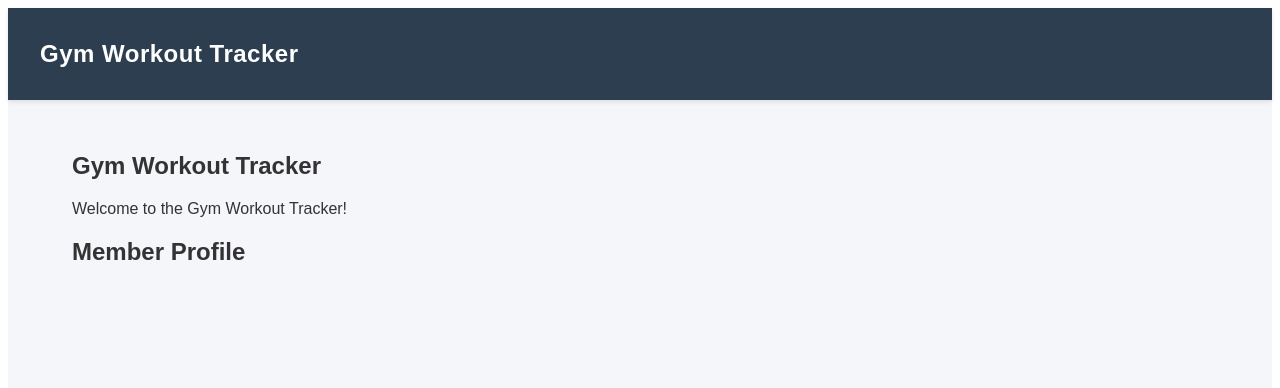
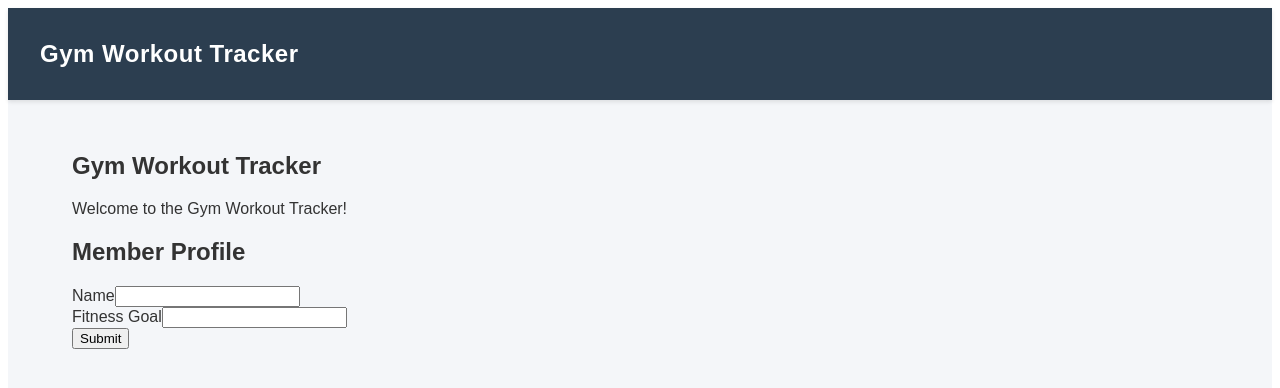
Before and after one commit to TarunJaggarapu/gym-tracker-ui, a React (Vite) app: page / in a window 1280 px wide. Shown: the top 388 px of the page. Built offline with nearby package versions, Linux system fonts and the light colour scheme.

Commit message:
feat: add controlled inputs for member name and fitness goal

```diff
--- a/src/components/MemberProfileForm.jsx
+++ b/src/components/MemberProfileForm.jsx
@@ -1,7 +1,41 @@
+import { useState } from 'react';
+
 export function MemberProfileForm() {
+    // Track form field values in React state so inputs stay controlled across renders
+    const [name, setName] = useState('');
+    const [fitnessGoal, setFitnessGoal] = useState('');
+
+    const handleSubmit = (e) => {
+        // Prevent default browser form submission from reloading the page
+        e.preventDefault();
+    };
+
     return (
         <div>
             <h2>Member Profile</h2>
+            <form onSubmit={handleSubmit}>
+                <div>
+                    <label htmlFor="member-name">Name</label>
+                    <input
+                        id="member-name"
+                        type="text"
+                        value={name}
+                        onChange={(e) => setName(e.target.value)}
+                    />
+                </div>
+
+                <div>
+                    <label htmlFor="fitness-goal">Fitness Goal</label>
+                    <input
+                        id="fitness-goal"
+                        type="text"
+                        value={fitnessGoal}
+                        onChange={(e) => setFitnessGoal(e.target.value)}
+                    />
+                </div>
+
+                <button type="submit">Submit</button>
+            </form>
         </div>
     );
 }
```
